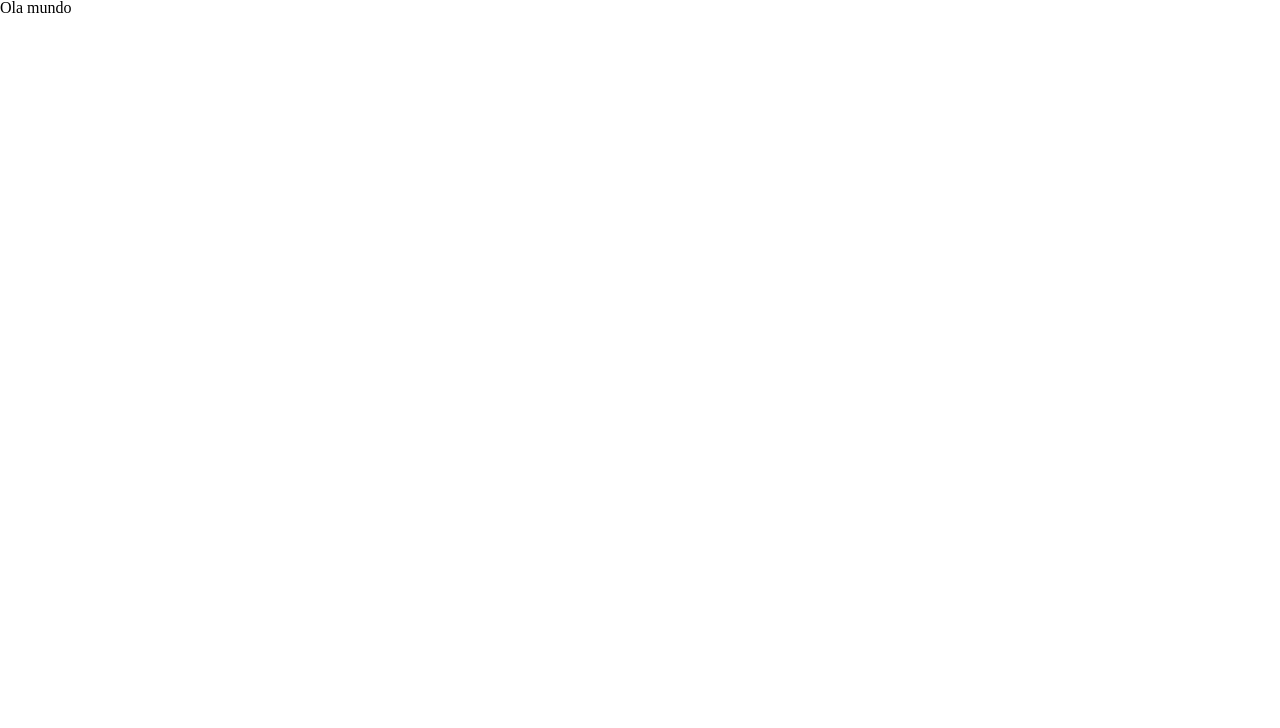
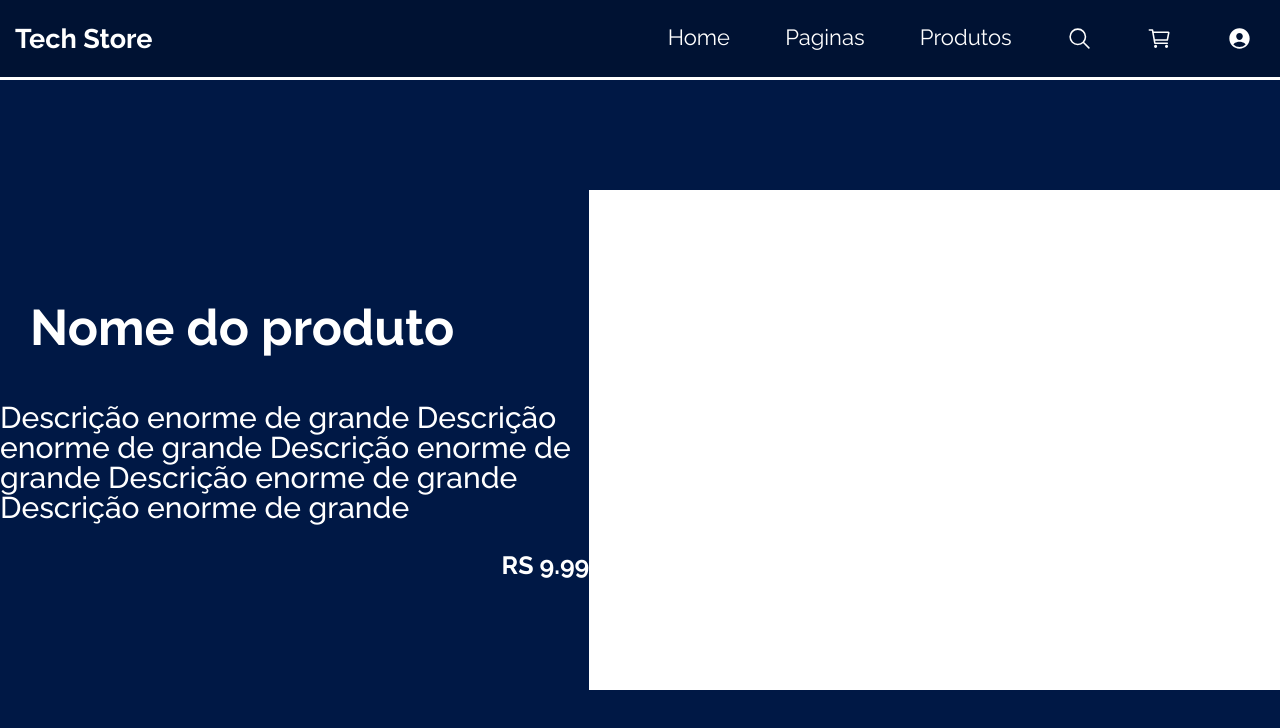
Before and after one commit to enzojga/tech-store-front, a React app: page / in a window 1280 px wide. Built offline with nearby package versions, Linux system fonts and the light colour scheme; a web font is replaced by a local one.

Commit message:
Implemento da primeira versão do layout

```diff
--- a/package.json
+++ b/package.json
@@ -5,7 +5,9 @@
   "dependencies": {
     "react": "^17.0.2",
     "react-dom": "^17.0.2",
-    "react-scripts": "^4.0.3"
+    "react-router-dom": "^6.4.0",
+    "react-scripts": "^4.0.3",
+    "styled-components": "^5.3.5"
   },
   "scripts": {
     "start": "react-scripts start",
--- a/public/index.html
+++ b/public/index.html
@@ -9,5 +9,7 @@
   <body>
     <noscript>You need to enable JavaScript to run this app.</noscript>
     <div class="root"></div>
+    <script type="module" src="https://unpkg.com/ionicons@5.5.2/dist/ionicons/ionicons.esm.js"></script>
+    <script nomodule src="https://unpkg.com/ionicons@5.5.2/dist/ionicons/ionicons.js"></script>
   </body>
 </html>
--- a/public/reset.css
+++ b/public/reset.css
@@ -2,7 +2,6 @@
    v2.0 | 20110126
    License: none (public domain)
 */
-@import url('https://fonts.googleapis.com/css2?family=Saira+Stencil+One&display=swap');
 @import url('https://fonts.googleapis.com/css2?family=Raleway:ital,wght@0,100;0,200;0,300;0,400;0,500;0,600;0,700;0,800;0,900;1,100;1,200;1,300;1,400;1,500;1,600;1,700;1,800;1,900&display=swap');
 
 html, body, div, span, applet, object, iframe,
@@ -24,6 +23,7 @@ time, mark, audio, video {
 	font-size: 100%;
 	font: inherit;
 	vertical-align: baseline;
+	font-family: Raleway;
 }
 /* HTML5 display-role reset for older browsers */
 article, aside, details, figcaption, figure,
--- a/src/components/App.js
+++ b/src/components/App.js
@@ -1,5 +1,7 @@
+import MainPage from "./MainPage"
+
 export default function App(){
     return(
-        <h1>Ola mundo</h1>
+        <MainPage></MainPage>
     )
 }
--- /dev/null
+++ b/src/components/MainPage.js
@@ -0,0 +1,68 @@
+import { Header,Content } from "../themes/themes";
+import styled from "styled-components";
+
+export default function MainPage(){
+    return(
+        <>
+            <Header>
+                <h2>Tech Store</h2>
+
+                <div>
+                    <p>Home</p>
+                    <p>Paginas</p>
+                    <p>Produtos</p>
+                    <ion-icon name="search-outline"></ion-icon>
+                    <ion-icon name="cart-outline"></ion-icon>
+                    <ion-icon name="person-circle"></ion-icon>
+                </div>
+            </Header>
+            <Content color={"#001845"}>
+                <MainProduct>
+                    <ProductInfo>
+                        <h1>Nome do produto</h1>
+                        <h2>Descrição enorme de grande Descrição enorme de grande Descrição enorme de grande Descrição enorme de grande Descrição enorme de grande</h2>
+                        <h3>RS 9.99</h3>
+                    </ProductInfo>
+                    <ProductImage>
+                    </ProductImage>
+                </MainProduct>
+            </Content>
+        </>
+    )
+}
+
+const MainProduct = styled.div`
+    width: 100%;
+    height: 100%;
+    display: flex;
+    align-items: center;
+    justify-content: space-evenly;
+`
+const ProductInfo = styled.div`
+    width: 50%;
+    display: flex;
+    flex-direction: column;
+    color: white;
+    justify-content: center;
+    h1{
+        font-size: 50px;
+        margin-bottom: 50px;
+        margin-left: 30px;
+        font-weight: 700;
+    }
+    h2{
+        font-size: 30px;
+        margin-bottom: 30px;
+        font-weight: 500;
+    }
+    h3{
+        font-size: 25px;
+        align-self: flex-end;
+        font-weight: 700;
+    }
+`
+const ProductImage = styled.div`
+    width: 750px;
+    height: 500px;
+    background-color: white;
+`
--- /dev/null
+++ b/src/themes/themes.js
@@ -0,0 +1,35 @@
+import styled from "styled-components"
+
+const Header = styled.div`
+    width: 100vw;
+    height: 80px;
+    background-color: #001233;
+    border-bottom: 3px solid white;
+    display: flex;
+    color: white;
+    align-items: center;
+    justify-content: space-between;
+    box-sizing: border-box;
+    h2{
+        font-weight: 700;
+        font-size: 27px;
+        margin-left: 15px;
+    }
+    div{
+        display: flex;
+        font-size: 22px;
+        width: 50%;
+        justify-content: space-around;
+        ion-icon{
+            font-size: 25px;
+        }
+    }
+`
+const Content = styled.div`
+    width: 100%;
+    height: calc(100vh - 80px);
+    background-color: ${props => props.color};
+`
+
+
+export { Header, Content }
```
Also changed, not shown: 2 other files.
